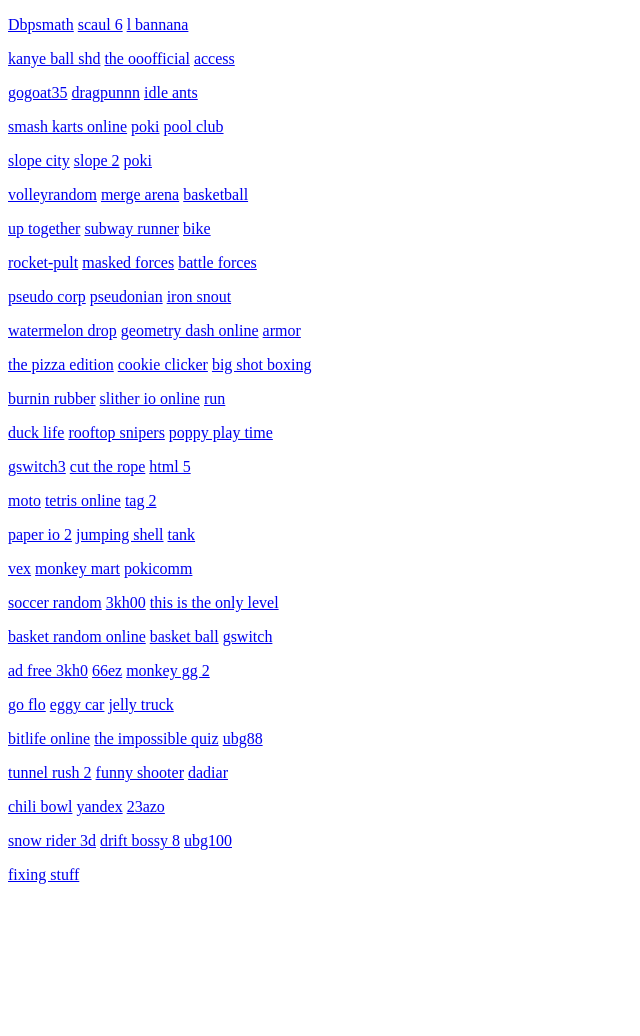
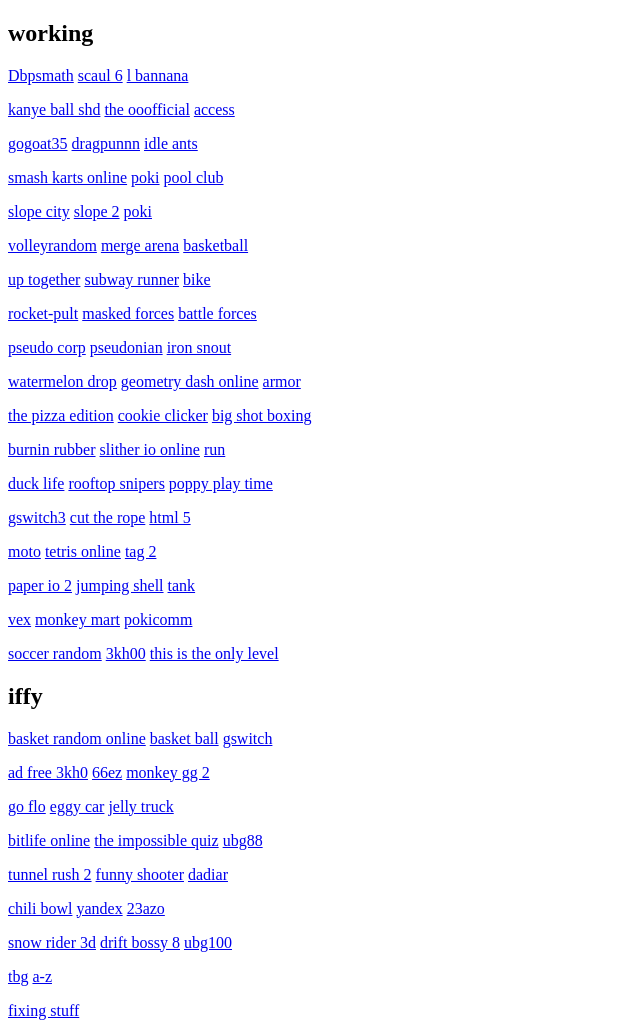
Before and after one commit to cBomb2/agmelist.github.io, a plain HTML site: page index.html in a window 1280 px wide. Shown: the whole page, without its empty margins (0-640 px from the left). Before the commit the page ends 900 px from the top, so only its background shows below. Drawn offline with Linux system fonts and the light colour scheme.

Commit message:
Update index.html

```diff
--- a/index.html
+++ b/index.html
@@ -6,6 +6,7 @@
     </title>
   </head>
   <body>
+    <h2>working</h2>
       <p><a href="https://dbpsmath.github.io">Dbpsmath</a>
       <a href="https://sacul-6.github.io">scaul 6</a>
       <a href="https://lbannana.github.io">l bannana</a></p>
@@ -60,6 +61,7 @@
       <p><a href="https://soccer-random.github.io">soccer random</a>
       <a href="https://3kh00.github.io">3kh00</a>
       <a href="https://thisistheonlylevel.github.io">this is the only level</a></p>
+    <h2>iffy</h2>
       <p><a href="https://basketrandomonline.github.io">basket random online</a>
       <a href="https://basketballunblocked.github.io">basket ball</a>
       <a href="https://gswitchgames.github.io">gswitch</a></p>
@@ -81,6 +83,9 @@
       <p><a href="https://snow-rider-3d.github.io">snow rider 3d</a>
       <a href="https://driftbossy8.github.io">drift bossy 8</a>
       <a href="https://ubg100.github.io">ubg100</a></p>
+      <p><a href="https://tbg95.github.io">tbg</a>
+      <a href="unblokedgamesaz.github.io">a-z</a>
+      <a href="freeonlinegames.github.io"></a></p>
       <p><a href="https://forms.office.com/r/hHSyGTLJwa">fixing stuff</a></p>
   </body>
 </html>
```
